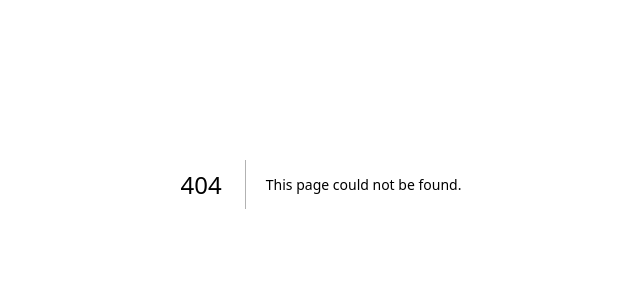
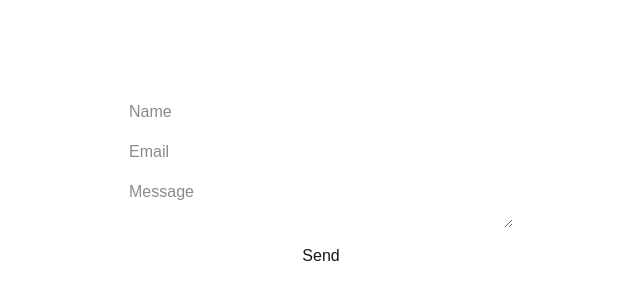
Before and after one commit to b59-studio/spark, a Next.js app: page /contact in a window 1280 px wide. Before the commit this address had no page. Shown: the part 216-516 px from the top of the page, without its empty margins (319-959 px from the left). Built offline with nearby package versions, Linux system fonts and the light colour scheme.

Commit message:
Contact page with Resend email test

```diff
--- a/package.json
+++ b/package.json
@@ -11,7 +11,8 @@
   "dependencies": {
     "next": "16.1.4",
     "react": "19.2.3",
-    "react-dom": "19.2.3"
+    "react-dom": "19.2.3",
+    "resend": "^6.8.0"
   },
   "devDependencies": {
     "@tailwindcss/postcss": "^4",
--- /dev/null
+++ b/src/app/actions/sendContactEmail.ts
@@ -0,0 +1,17 @@
+"use server";
+
+import { resend } from "@/lib/resend";
+import ContactEmail from "@/emails/ContactEmail";
+
+export async function sendContactEmail(formData: FormData) {
+  const name = formData.get("name") as string;
+  const email = formData.get("email") as string;
+  const message = formData.get("message") as string;
+
+  await resend.emails.send({
+    from: "Your Site <hello@yourdomain.com>",
+    to: "you@yourdomain.com",
+    subject: "New Contact Submission",
+    react: ContactEmail({ name, email, message }),
+  });
+}
--- /dev/null
+++ b/src/app/contact.tsx
@@ -0,0 +1,17 @@
+import { sendContactEmail } from "./actions/sendContactEmail";
+
+export default function Home() {
+  return (
+    <main className="min-h-screen flex items-center justify-center">
+      <form
+        action={sendContactEmail}
+        className="flex flex-col gap-4 w-96"
+      >
+        <input name="name" placeholder="Name" required />
+        <input name="email" type="email" placeholder="Email" required />
+        <textarea name="message" placeholder="Message" required />
+        <button type="submit">Send</button>
+      </form>
+    </main>
+  );
+}
--- /dev/null
+++ b/src/app/contact/page.tsx
@@ -0,0 +1,17 @@
+import { sendContactEmail } from "./actions/sendContactEmail";
+
+export default function Home() {
+  return (
+    <main className="min-h-screen flex items-center justify-center">
+      <form
+        action={sendContactEmail}
+        className="flex flex-col gap-4 w-96"
+      >
+        <input name="name" placeholder="Name" required />
+        <input name="email" type="email" placeholder="Email" required />
+        <textarea name="message" placeholder="Message" required />
+        <button type="submit">Send</button>
+      </form>
+    </main>
+  );
+}
--- /dev/null
+++ b/src/lib/resend.ts
@@ -0,0 +1,3 @@
+import { Resend } from "resend";
+
+export const resend = new Resend(process.env.RESEND_API_KEY);
```
Also changed, not shown: src/emails/ContactEmail.tsx (added), 1 other file (tests, documents, lock files or other folders).
